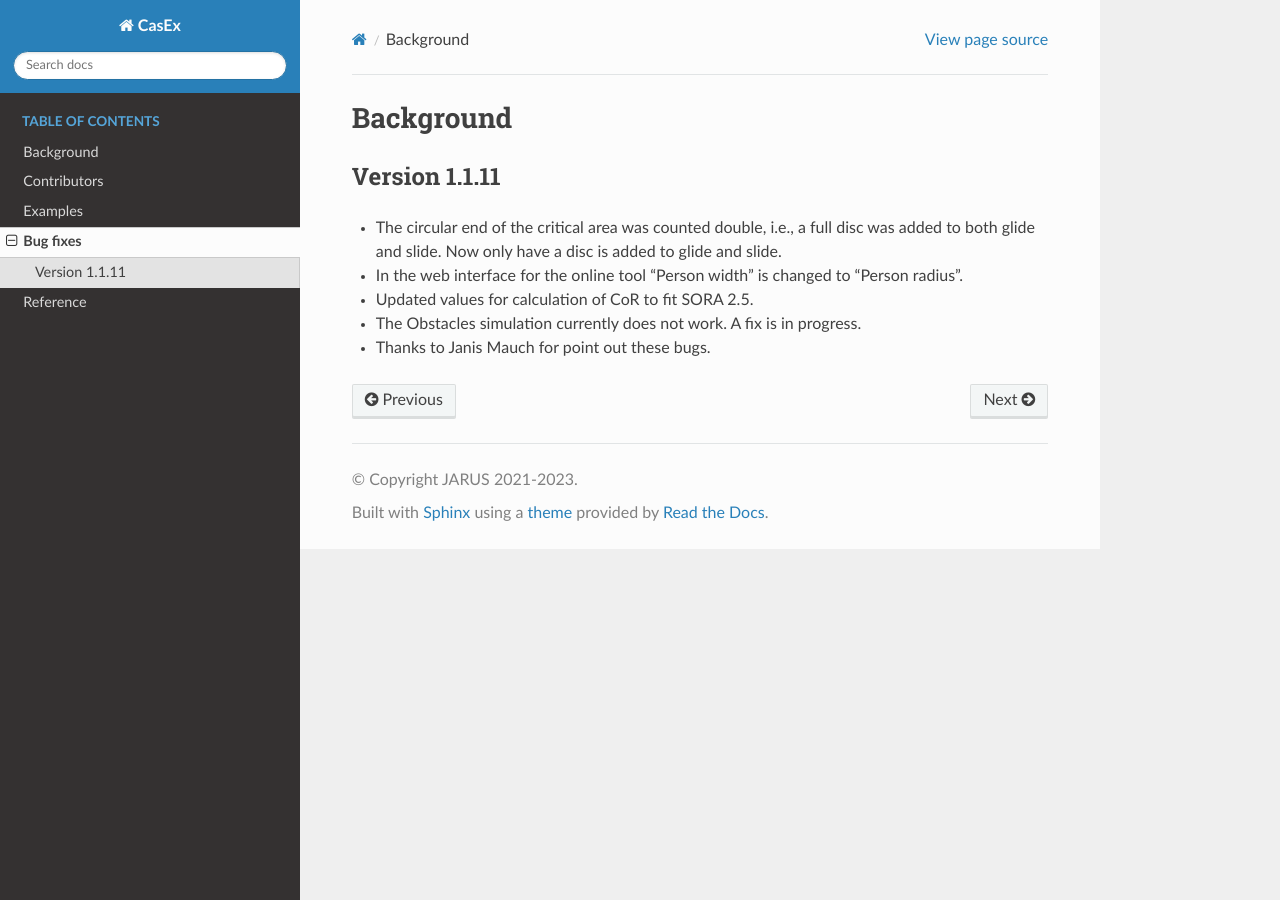
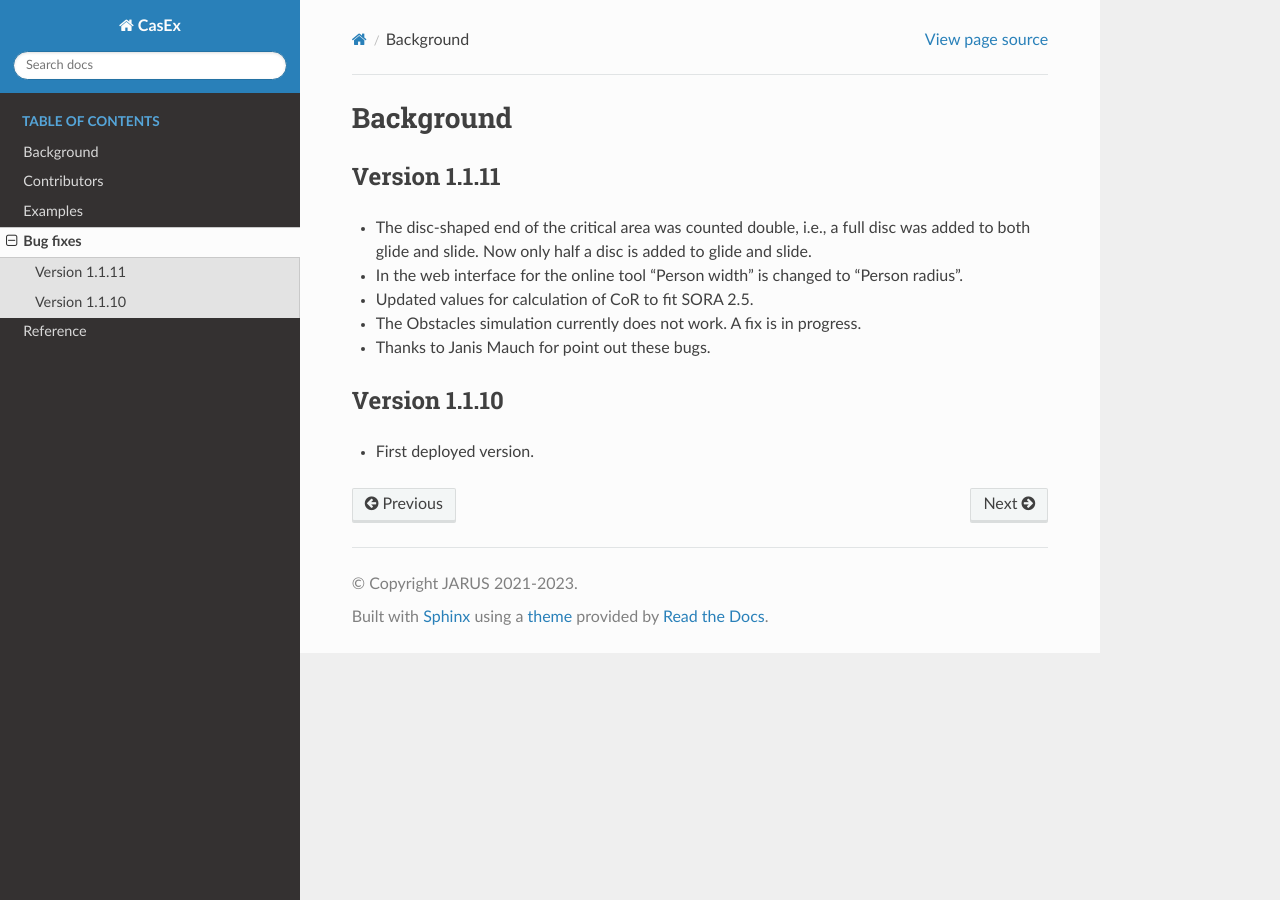
Before and after one commit to JARUS-QM/casex, a Sphinx documentation site: the page built from docs/source/bugfixes.rst, in a window 1280 px wide. Built offline with Sphinx 7.4.7 and the Read the Docs theme 2.0.0, drawn with Linux system fonts in a browser that asks for light colours.

Commit message:
Update bugfixes.rst

```diff
--- a/docs/source/bugfixes.rst
+++ b/docs/source/bugfixes.rst
@@ -4,8 +4,12 @@ Background
 Version 1.1.11
 --------------
 
-* The circular end of the critical area was counted double, i.e., a full disc was added to both glide and slide. Now only have a disc is added to glide and slide.
+* The disc-shaped end of the critical area was counted double, i.e., a full disc was added to both glide and slide. Now only half a disc is added to glide and slide.
 * In the web interface for the online tool "Person width" is changed to "Person radius".
 * Updated values for calculation of CoR to fit SORA 2.5.
 * The Obstacles simulation currently does not work. A fix is in progress.
 * Thanks to Janis Mauch for point out these bugs.
+
+Version 1.1.10
+--------------
+* First deployed version.
```
